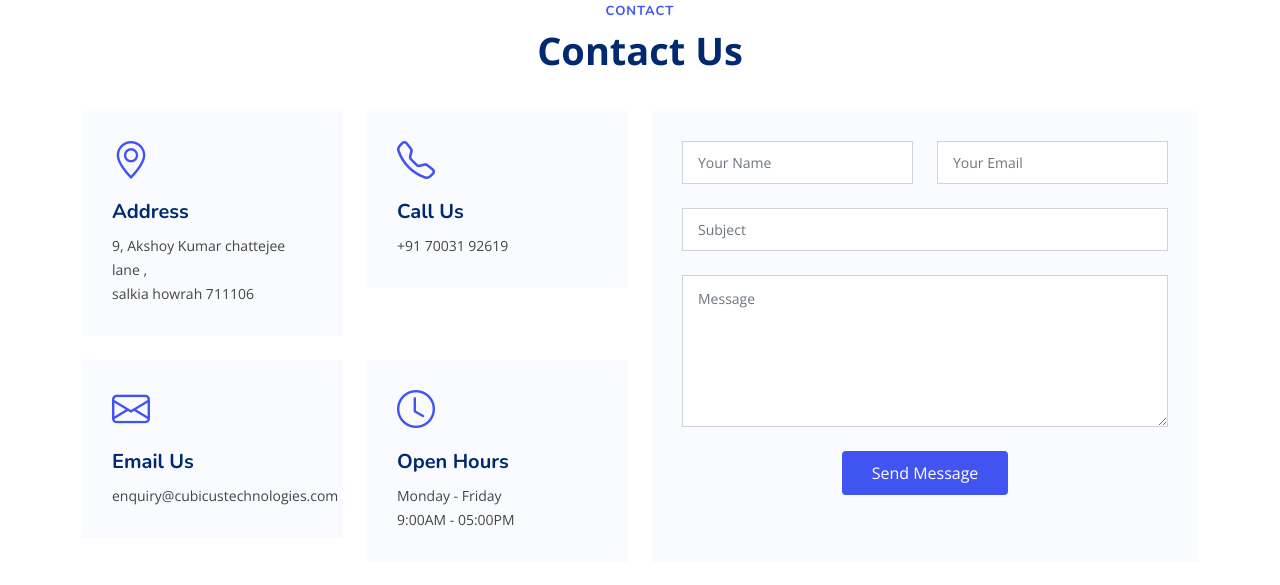
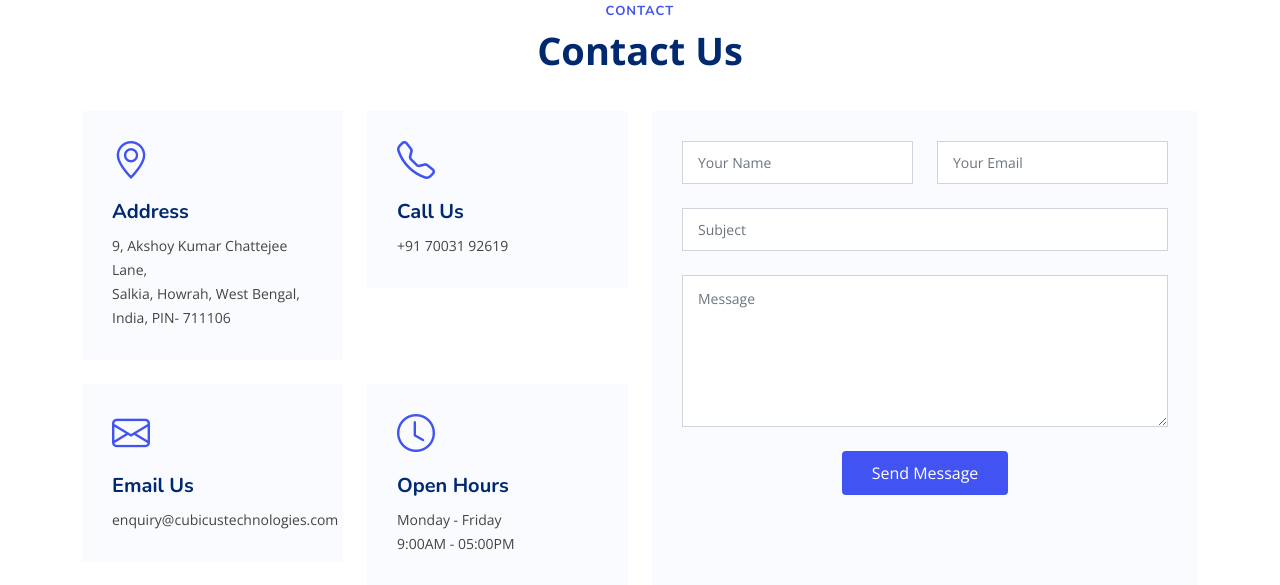
Before and after one commit to sumit7577/cubicus, a Django app: page / in a window 1280 px wide. Shown: the part 5488-6073 px from the top of the page. Run offline with Django 3.2, Linux system fonts and the light colour scheme; some libraries are stand-ins or nearby versions.

Commit message:
some more add

```diff
--- a/Templates/index.html
+++ b/Templates/index.html
@@ -999,7 +999,7 @@
                 <div class="info-box">
                   <i class="bi bi-geo-alt"></i>
                   <h3>Address</h3>
-                  <p>9, Akshoy Kumar chattejee lane ,<br>salkia howrah 711106</p>
+                  <p>9, Akshoy Kumar Chattejee Lane,<br>Salkia, Howrah, West Bengal,<br>India, PIN- 711106</p>
                 </div>
               </div>
               <div class="col-md-6">
@@ -1128,9 +1128,9 @@
           <div class="col-lg-3 col-md-12 footer-contact text-center text-md-start">
             <h4>Contact Us</h4>
             <p>
-              salkia howrah 711106 <br>
-              9, Akshoy Kumar chattejee lane <br>
-              India <br><br>
+              9, Akshoy Kumar Chattejee Lane<br>
+              Salkia, Howrah, West Bengal, <br>
+              India, PIN- 711106 <br><br>
               <strong>Phone:</strong> +91 70031 92619<br>
               <strong>Email:</strong> enquiry@cubicustechnologies.com<br>
             </p>
```
